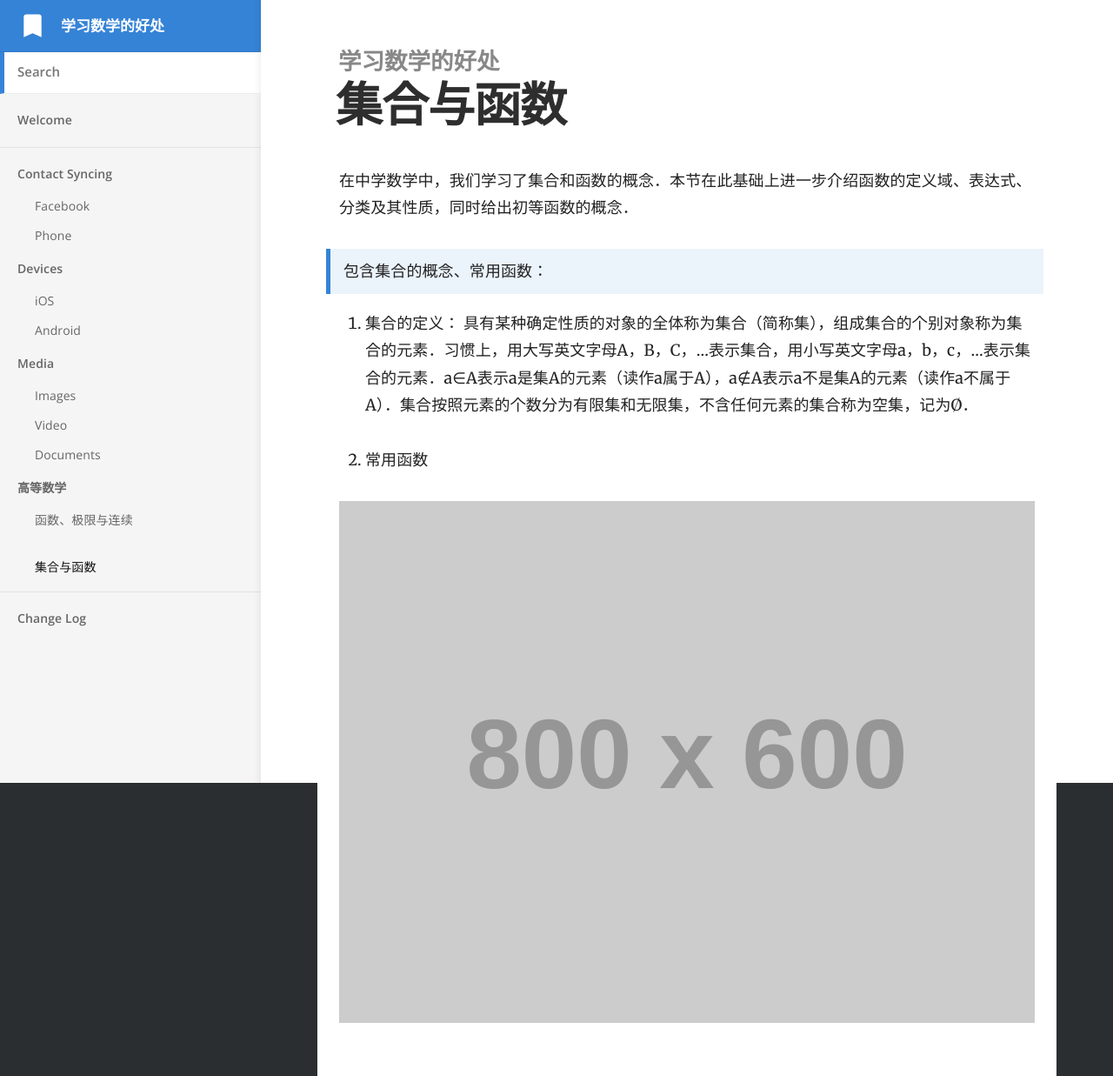
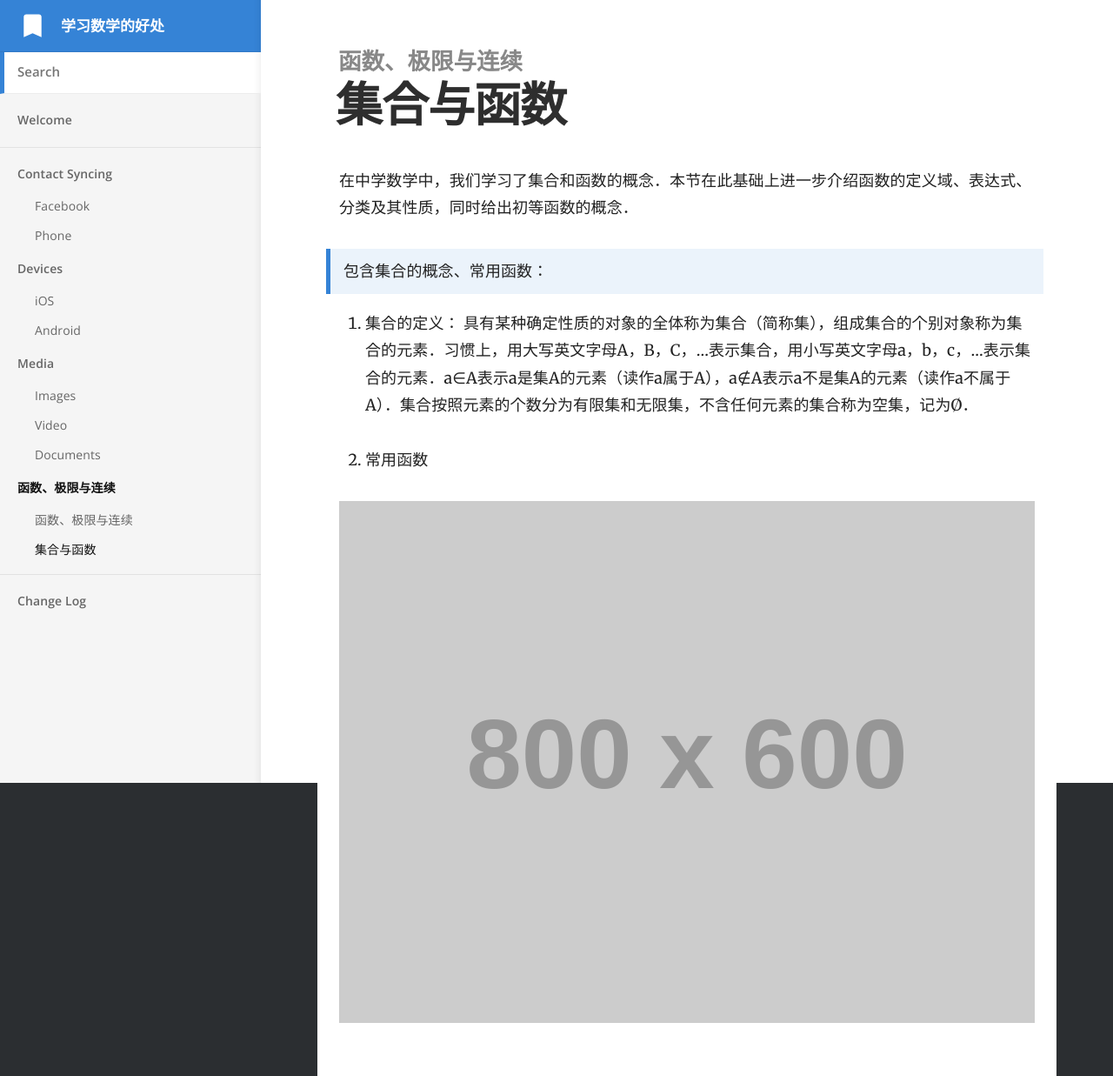
Before and after one commit to bashendixie/mathematics, a Jekyll site: the page built from _docs/函数、极限与连续/集合与函数.md, in a window 1280 px wide. Shown: the whole page at 87% size. Built offline with Jekyll 4.4.1, drawn with Linux system fonts in a browser that asks for light colours.

Commit message:
no message

```diff
--- a/_docs/高等数学/集合与函数.md
+++ b/_docs/函数、极限与连续/集合与函数.md
@@ -1,7 +1,7 @@
 ---
 title: 集合与函数
-category:
-order: 1
+category: 函数、极限与连续
+order: 2
 ---
 
 在中学数学中，我们学习了集合和函数的概念．本节在此基础上进一步介绍函数的定义域、表达式、分类及其性质，同时给出初等函数的概念．
--- a/search.html
+++ b/search.html
@@ -9,7 +9,7 @@ sitemap: false
 <script>
 	window.data = {
 		{% for item in site.docs %}
-			{% if item.title && item.category %}
+			{% if item.title %}
 				{% unless item.excluded_in_search %}
 					{% if added %},{% endif %}
 					{% assign added = false %}
```
Also changed, not shown: _docs/函数、极限与连续/函数、极限与连续.md (renamed from _docs/高等数学/函数、极限与连续.md, +1 -1 lines).
